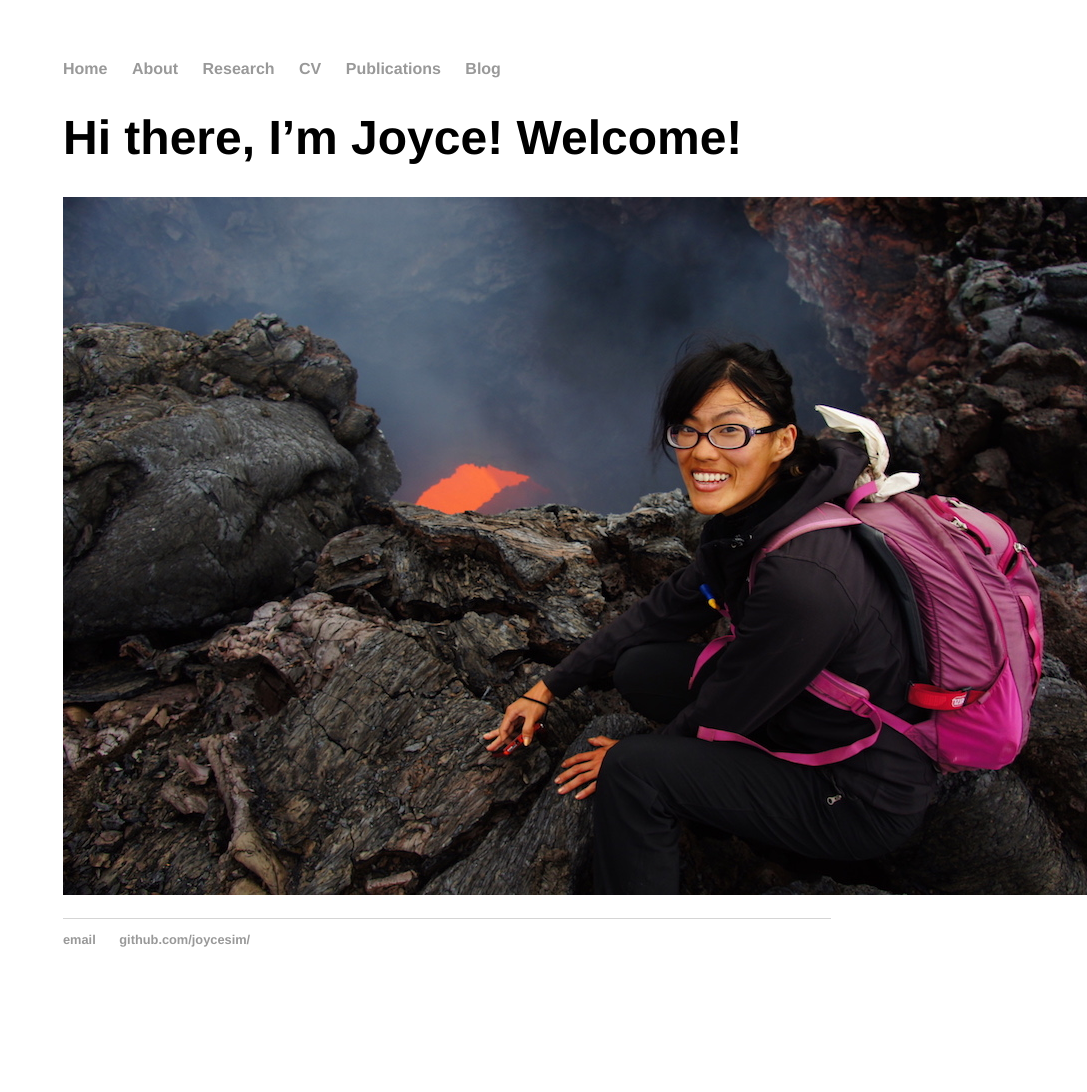
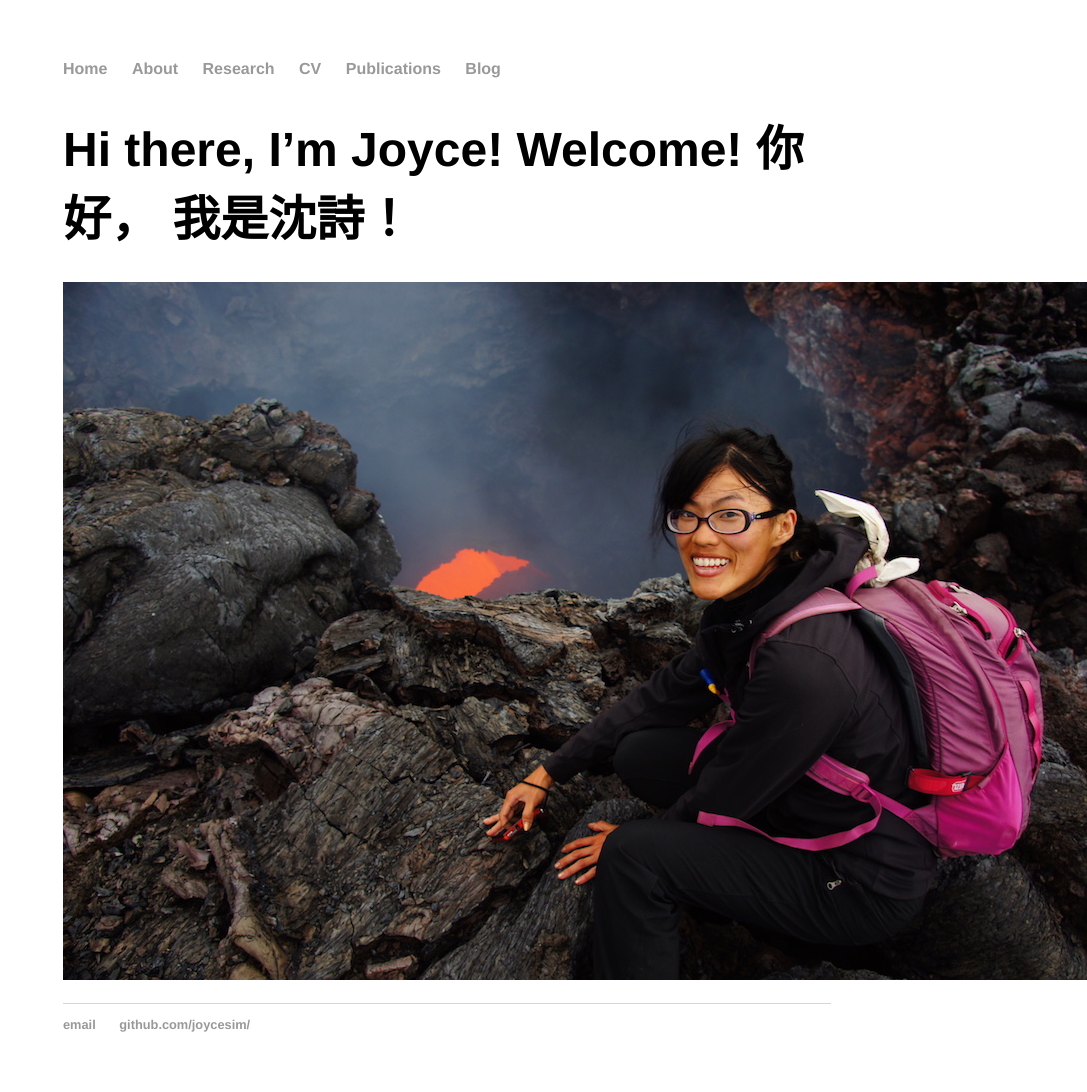
Before and after one commit to joycesim/joycesim.github.io, a Jekyll site: the page built from index.md, in a window 1280 px wide. Shown: the whole page, without its empty margins (193-1280 px from the left). Built offline with Jekyll 4.4.1, drawn with Linux system fonts in a browser that asks for light colours; before the commit the page ends 1007 px from its top, so only the background shows below that.

Commit message:
Update index.md

```diff
--- a/index.md
+++ b/index.md
@@ -2,5 +2,5 @@
 layout: default
 title: Shi Joyce Sim, Geodynamicist
 ---
-# Hi there, I'm Joyce! Welcome!
+# Hi there, I'm Joyce! Welcome! 你好， 我是沈詩！
 ![](/image/Profile3.JPG "Kamchatka 2013.")
```
